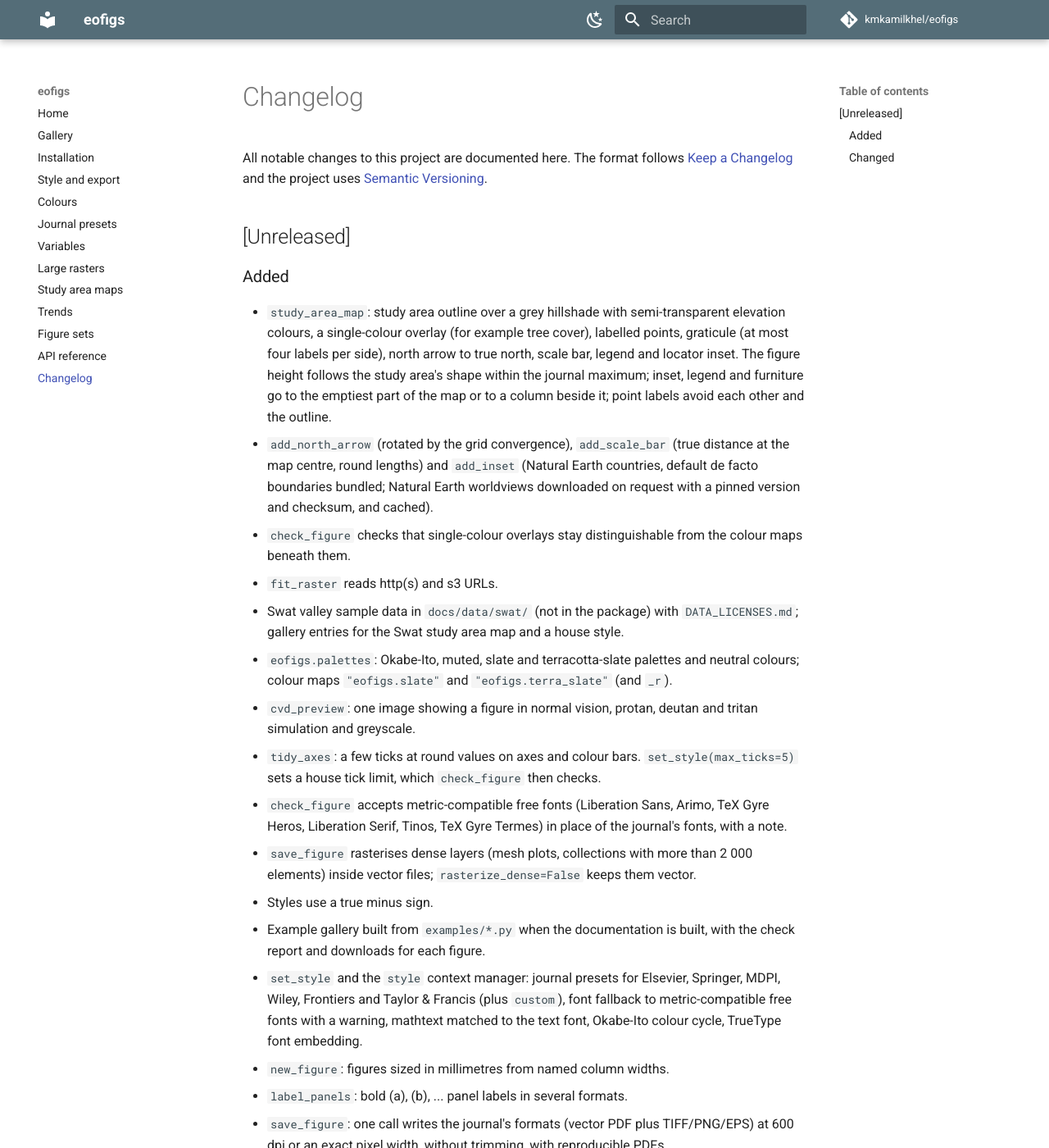
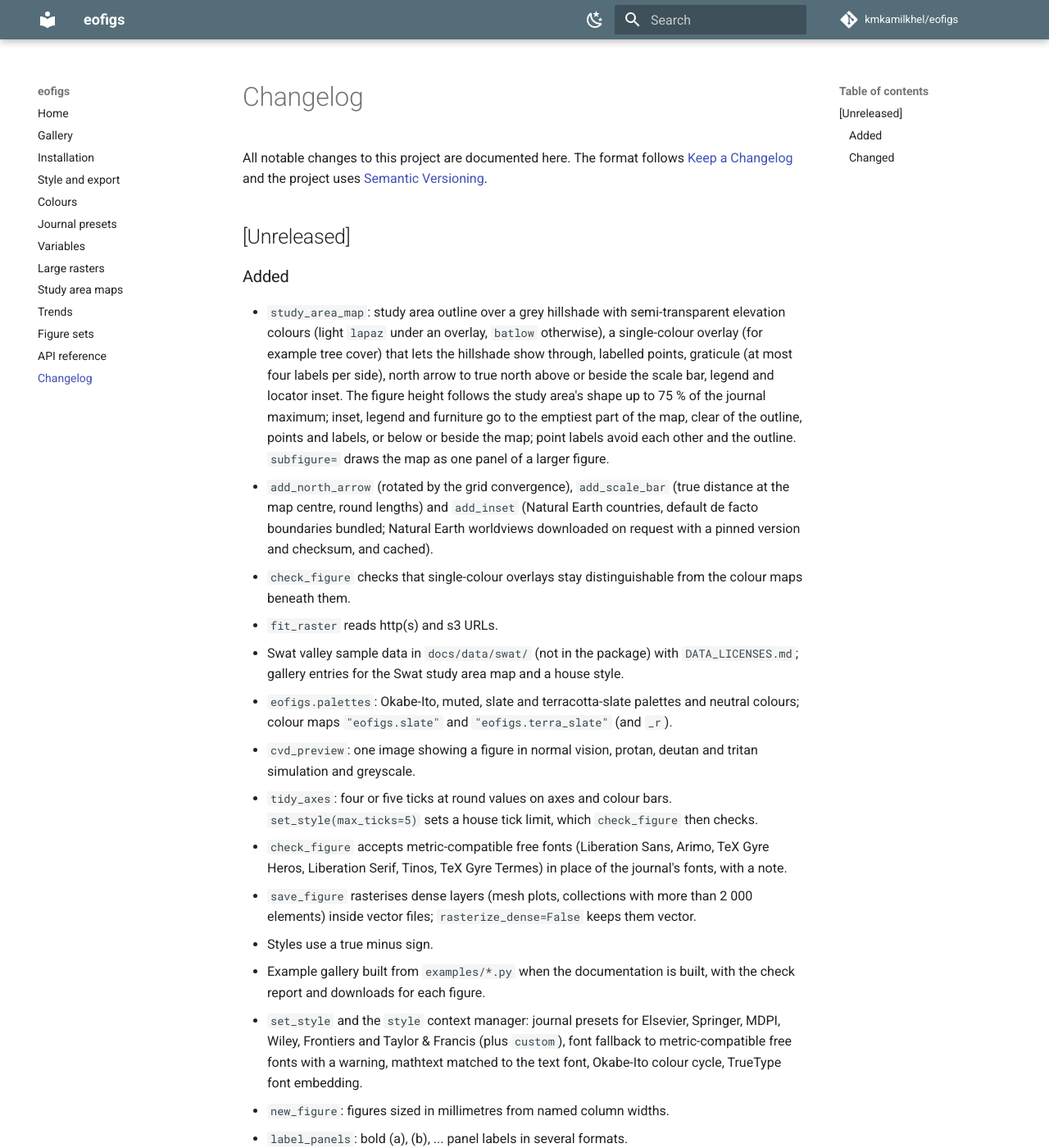
Before and after one commit to kmkamilkhel/eofigs, an MkDocs documentation site: the page built from docs/changelog.md, in a window 1280 px wide and 1400 px high. Shown: the whole window at 82% size. Built offline with MkDocs 1.6.1 and Material for MkDocs 9.7.7, drawn with Linux system fonts in a browser that asks for light colours; comment, search, counter and statistics services are not loaded.

Commit message:
Make the house style gallery entry a two-panel figure and update the docs

```diff
--- a/CHANGELOG.md
+++ b/CHANGELOG.md
@@ -9,11 +9,14 @@ uses [Semantic Versioning](https://semver.org/).
 ### Added
 
 - `study_area_map`: study area outline over a grey hillshade with semi-transparent
-  elevation colours, a single-colour overlay (for example tree cover), labelled points,
-  graticule (at most four labels per side), north arrow to true north, scale bar, legend
-  and locator inset. The figure height follows the study area's shape within the journal
-  maximum; inset, legend and furniture go to the emptiest part of the map or to a column
-  beside it; point labels avoid each other and the outline.
+  elevation colours (light `lapaz` under an overlay, `batlow` otherwise), a single-colour
+  overlay (for example tree cover) that lets the hillshade show through, labelled points,
+  graticule (at most four labels per side), north arrow to true north above or beside the
+  scale bar, legend and locator inset. The figure height follows the study area's shape up
+  to 75 % of the journal maximum; inset, legend and furniture go to the emptiest part of
+  the map, clear of the outline, points and labels, or below or beside the map; point
+  labels avoid each other and the outline. `subfigure=` draws the map as one panel of a
+  larger figure.
 - `add_north_arrow` (rotated by the grid convergence), `add_scale_bar` (true distance at
   the map centre, round lengths) and `add_inset` (Natural Earth countries, default de facto
   boundaries bundled; Natural Earth worldviews downloaded on request with a pinned version
@@ -27,7 +30,7 @@ uses [Semantic Versioning](https://semver.org/).
   colours; colour maps `"eofigs.slate"` and `"eofigs.terra_slate"` (and `_r`).
 - `cvd_preview`: one image showing a figure in normal vision, protan, deutan and tritan
   simulation and greyscale.
-- `tidy_axes`: a few ticks at round values on axes and colour bars.
+- `tidy_axes`: four or five ticks at round values on axes and colour bars.
   `set_style(max_ticks=5)` sets a house tick limit, which `check_figure` then checks.
 - `check_figure` accepts metric-compatible free fonts (Liberation Sans, Arimo, TeX Gyre
   Heros, Liberation Serif, Tinos, TeX Gyre Termes) in place of the journal's fonts, with a
```
Also changed, not shown: docs/study-area.md (+35 -12 lines), docs/style-and-export.md (+4 -3 lines), 3 other files.
